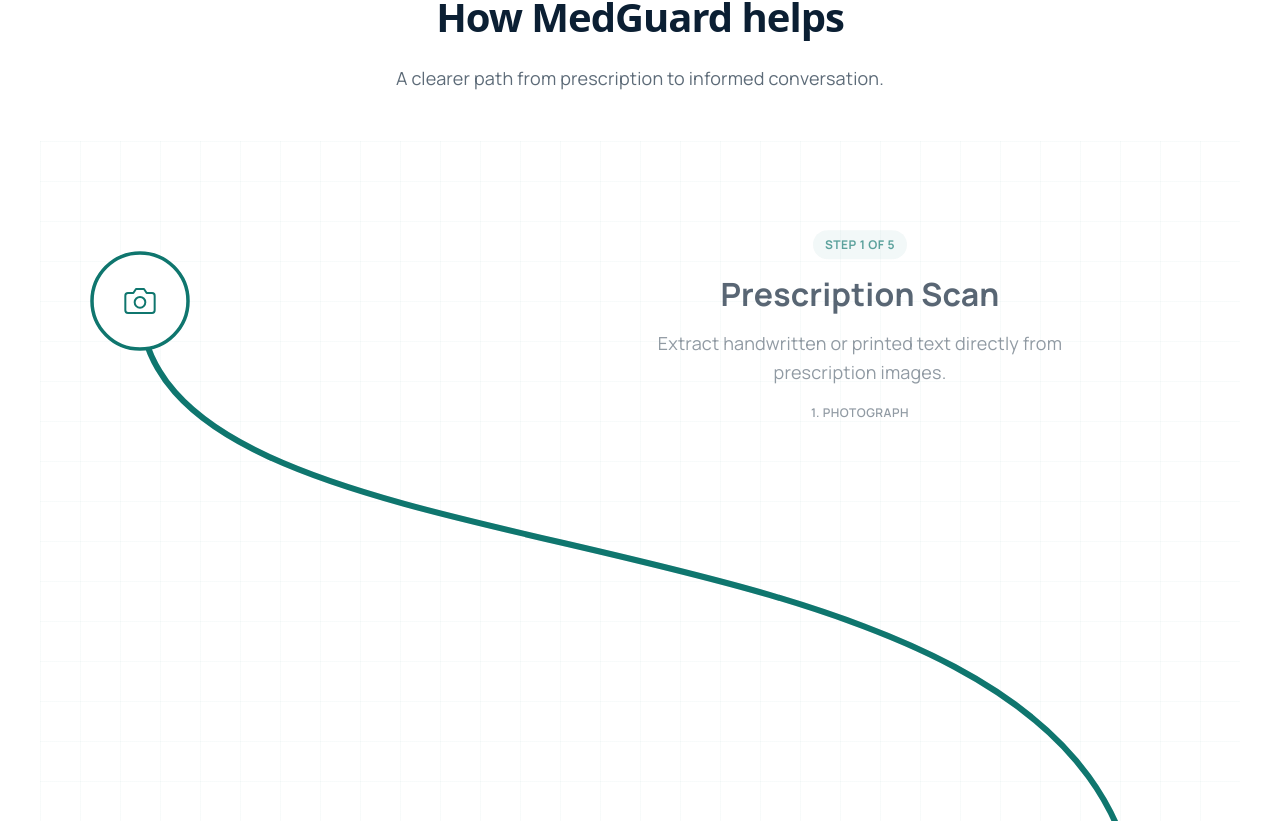
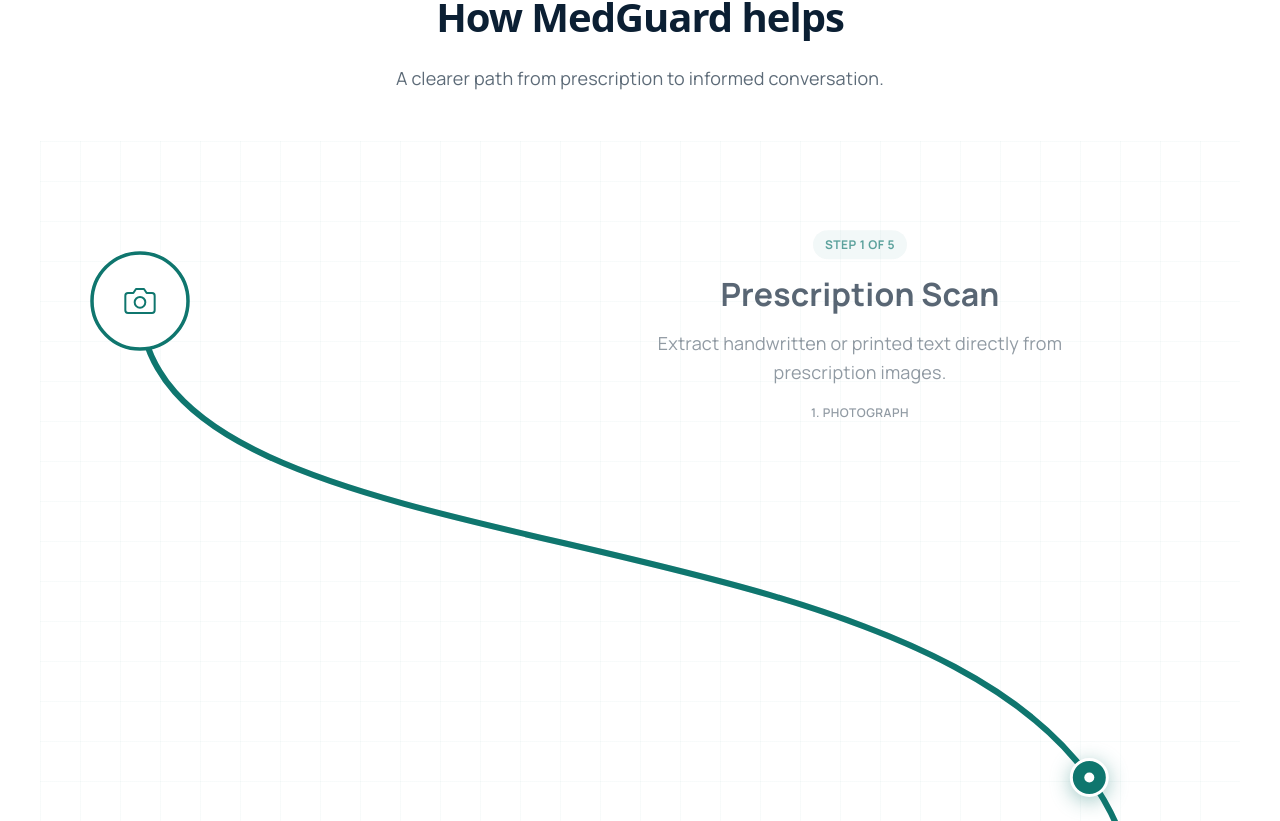
Before and after one commit to Sarveshero3/MedGuard, a React (Vite) app in the folder frontend/: page / in a window 1280 px wide. Shown: the part 5339-6160 px from the top of the page. Built offline with nearby package versions, Linux system fonts and the light colour scheme; no server answers.

Commit message:
fix: resolve tracker teleportation by including top vertical connectors inside pathRef tracking coordinates and transitioning activeStep at section boundaries

```diff
--- a/frontend/src/components/MedGuardFlowchart.jsx
+++ b/frontend/src/components/MedGuardFlowchart.jsx
@@ -171,11 +171,13 @@
       onComplete(index);
     }
 
-    // 2. Set current active step based on scroll focus
-    if (p > 0.15 && p < 0.85) {
+    // 2. Set current active step based on scroll focus at boundaries
+    if (p >= 0.02 && p < 0.98) {
       setActiveStep(index);
-    } else if (p >= 0.85 && !isLast) {
+    } else if (p >= 0.98 && !isLast) {
       setActiveStep(index + 1);
+    } else if (p < 0.02 && index > 0) {
+      setActiveStep(index - 1);
     }
 
     // 3. Drive fast carousel text animations (slide up from 40px, exit up to -40px)
@@ -211,16 +213,18 @@
   const nextX = isLeft ? dimensions.width - 100 : 100;
   const nextY = dimensions.height; // Extends exactly to the bottom of this section
 
-  // Winding curves: Path terminates completely at Step 5 node (no S-curve path for the last step)
+  // Winding S-curve: Includes top vertical connector for index > 0 to prevent teleportation
   const pathD = isLast
-    ? ''
-    : `M ${nodeX} ${nodeY} C ${nodeX} ${dimensions.height * 0.5 + 80}, ${nextX} ${dimensions.height * 0.5 - 80}, ${nextX} ${nextY}`;
+    ? `M ${nodeX} 0 L ${nodeX} ${nodeY}`
+    : index === 0
+      ? `M ${nodeX} ${nodeY} C ${nodeX} ${dimensions.height * 0.5 + 80}, ${nextX} ${dimensions.height * 0.5 - 80}, ${nextX} ${nextY}`
+      : `M ${nodeX} 0 L ${nodeX} ${nodeY} C ${nodeX} ${dimensions.height * 0.5 + 80}, ${nextX} ${dimensions.height * 0.5 - 80}, ${nextX} ${nextY}`;
 
   const dashOffset = isCompleted ? 0 : (1 - scrollYProgress.get()) * pathLen;
 
-  // Only render the traveling marker if this section is active and not the last step
+  // Only render the traveling marker if this section is active
   const isActiveSection = activeStep === index;
-  const showTracker = isActiveSection && !isLast && pathD;
+  const showTracker = isActiveSection && pathD;
 
   return (
     <section ref={sectionRef} className="mg-flow-v__step">
@@ -232,17 +236,6 @@
           className="mg-flow-v__step-svg"
           style={{ overflow: 'visible' }}
         >
-          {/* Connector from the top edge to the node (continuous visual line) */}
-          {index > 0 && (
-            <path
-              d={`M ${nodeX} 0 L ${nodeX} ${nodeY}`}
-              fill="none"
-              stroke="var(--mg-accent)"
-              strokeWidth="6"
-              strokeLinecap="round"
-            />
-          )}
-
           {/* Background winding path (faint) */}
           {pathD && (
             <path
```
